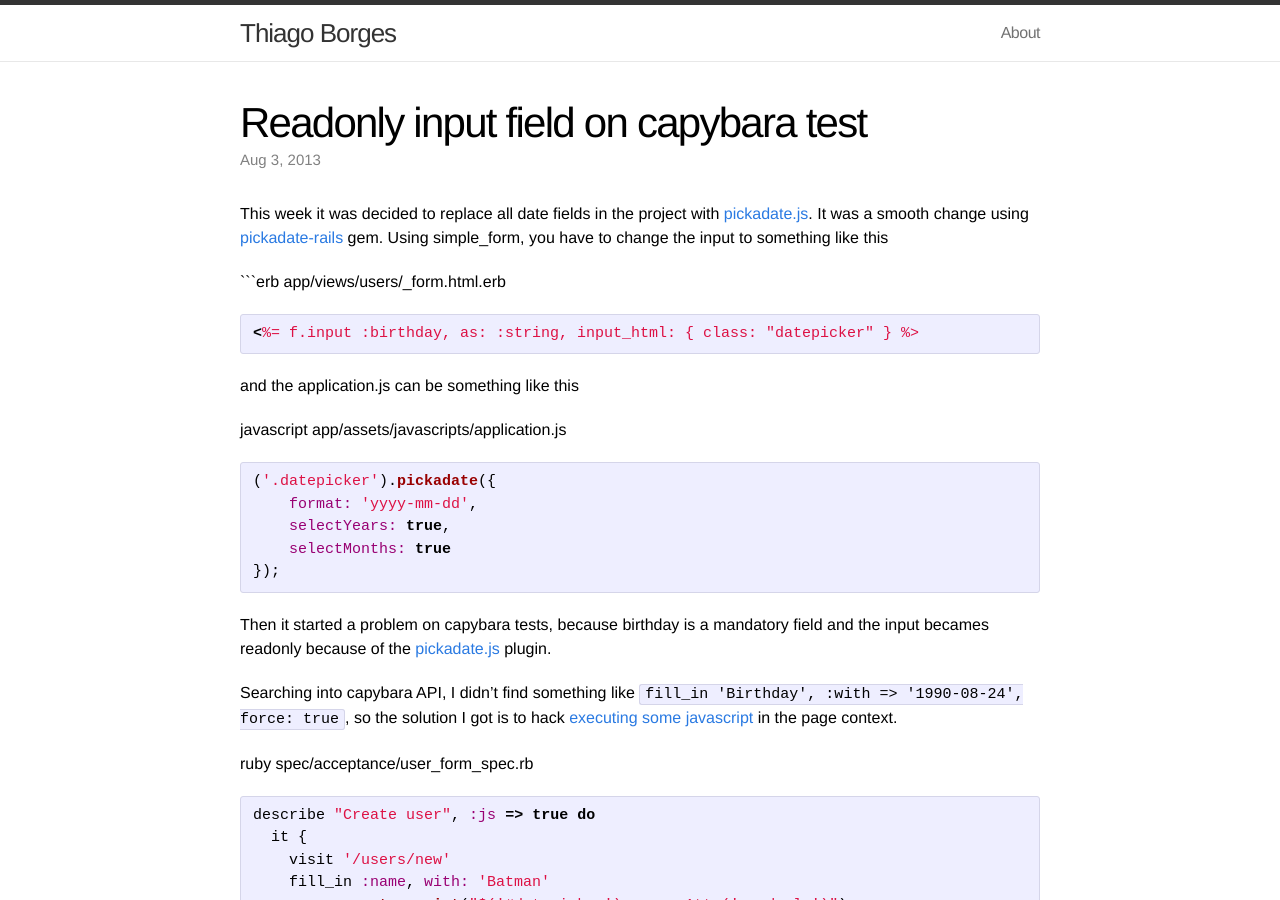
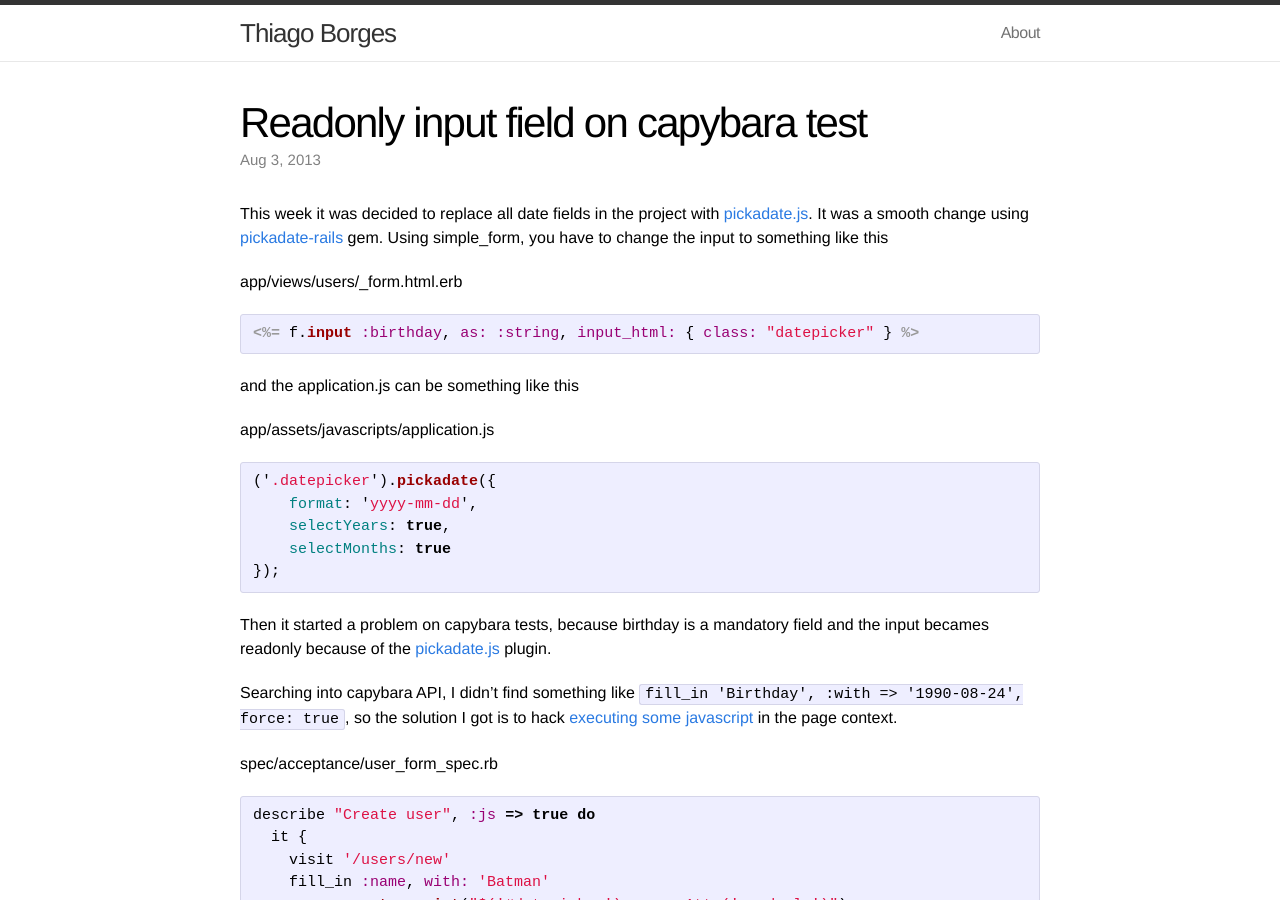
Before and after one commit to thiagogabriel/thiagogabriel.github.io, a Jekyll site: the page built from _posts/2013-08-03-readonly-input-field-on-capybara-test.markdown, in a window 1280 px wide and 900 px high. Built offline with Jekyll 4.4.1, drawn with Linux system fonts in a browser that asks for light colours; comment, search, counter and statistics services are not loaded.

Commit message:
Improve syntax highlight

````diff
--- a/_posts/2013-06-22-how-to-install-ruby-1-dot-9-3-p194-on-rvm.markdown
+++ b/_posts/2013-06-22-how-to-install-ruby-1-dot-9-3-p194-on-rvm.markdown
@@ -11,7 +11,7 @@ categories:
 
 This is the message I received when I tried to install ruby 1.9.3-p194 on RVM:
 
-```
+{% highlight bash %}
 Error running ‘tar xjf /Users/thiago/.rvm/archives/ruby-1.9.3-p194.tar.bz2 -C /Users/thiago/.rvm/tmp/rvm_src_66274 ‘, please read /Users/thiago/.rvm/log/ruby-1.9.3-p194/extract.log
 There has been an error while trying to extract the source.
 Halting the installation.
@@ -19,7 +19,7 @@ There has been an error fetching the ruby interpreter. Halting the installation.
 On the log file extract.log was the message:
 ruby-1.9.3-p194/ext/tk/sample/demos-jp/spin.rb: (Empty error message)
 tar: Error exit delayed from previous errors.
-```
+{% endhighlight %}
 
 <!--more-->
 
--- a/_posts/2013-06-22-quick-tip-ios-animation-on-uisearchbar.markdown
+++ b/_posts/2013-06-22-quick-tip-ios-animation-on-uisearchbar.markdown
@@ -22,7 +22,7 @@ This post is about the following effects:
 
 In our case, we already have UISearchBar in our .xib and UISearchBarDelegate as protocol on @interface (.h) file.
 
-objc MyOwnViewController.h
+MyOwnViewController.h
 {% highlight objective-c %}
 @interface MyOwnViewController : UIViewController <UISearchBarDelegate> {
 {% endhighlight %}
@@ -38,7 +38,7 @@ UISearchBarDelegate has many Delegate Methods. Here we’ll be using
 
 The code is the following:
 
-objc MyOwnViewController.m
+MyOwnViewController.m
 {% highlight objective-c %}
 - (void)searchBarTextDidBeginEditing:(UISearchBar *)searchBar {
     [searchBar setShowsCancelButton:YES animated:YES];
@@ -46,7 +46,7 @@ objc MyOwnViewController.m
 }
 {% endhighlight %}
 
-objc MyOwnViewController.m
+MyOwnViewController.m
 {% highlight objective-c %}
 - (void)searchBarTextDidEndEditing:(UISearchBar *)searchBar {
     [searchBar setShowsCancelButton:NO animated:YES];
--- a/_posts/2013-07-11-how-to-fix-jpeg-support-not-available.markdown
+++ b/_posts/2013-07-11-how-to-fix-jpeg-support-not-available.markdown
@@ -15,7 +15,7 @@ This the most common problem when someone tries to install PIL library on *nix O
 
 <!--more-->
 
-```bash
+{% highlight bash %}
 ---------------------------------------------------------------
     *** TKINTER support not available
     --- JPEG support not available
@@ -23,7 +23,7 @@ This the most common problem when someone tries to install PIL library on *nix O
     --- FREETYPE2 support not available
     *** LITTLECMS support not available
 ---------------------------------------------------------------
-```
+{% endhighlight %}
 
 Their solutions solve 90% of the cases, but I need to use PIL in my virtualenv, so I have to make a link from `/usr/lib/`  to `/home/my_user/my_env/lib` . In my case, my libjpeg is named libjpeg.so.62 and I don’t have permission (it is not recommended to rename, because it can be used by other programs). So, I created a link in my virtualenv with other name `ln -s /usr/lib/libjpeg.so.62 /home/my_user/my_env/lib/libjpeg.so`. Just worked on this way.
 
--- a/_posts/2013-08-03-readonly-input-field-on-capybara-test.markdown
+++ b/_posts/2013-08-03-readonly-input-field-on-capybara-test.markdown
@@ -12,14 +12,14 @@ categories:
 
 This week it was decided to replace all date fields in the project with [pickadate.js][]. It was a smooth change using [pickadate-rails][] gem. Using simple_form, you have to change the input to something like this
 
-```erb app/views/users/_form.html.erb
-{% highlight ruby %}
+app/views/users/_form.html.erb
+{% highlight erb %}
 <%= f.input :birthday, as: :string, input_html: { class: "datepicker" } %>
 {% endhighlight %}
 and the application.js can be something like this
 
-javascript app/assets/javascripts/application.js
-{% highlight ruby %}
+app/assets/javascripts/application.js
+{% highlight javascript lineos %}
 ('.datepicker').pickadate({
     format: 'yyyy-mm-dd',
     selectYears: true,
@@ -33,8 +33,8 @@ Then it started a problem on capybara tests, because birthday is a mandatory fie
 
 Searching into capybara API, I didn't find something like `fill_in 'Birthday', :with => '1990-08-24', force: true`, so the solution I got is to hack [executing some javascript][capybara-scripting] in the page context.
 
-ruby spec/acceptance/user_form_spec.rb
-{% highlight ruby %}
+spec/acceptance/user_form_spec.rb
+{% highlight ruby lineos %}
 describe "Create user", :js => true do
   it {
     visit '/users/new'
@@ -52,9 +52,9 @@ Line 5 removes readonly attribute from input and line 7 is also very important i
 ![image](/images/posts/2013-08-03/pickadate-popup.jpg)
 
 An easier solution is to set the field value directly through javascript:
-```javascript
+{% highlight javascript %}
 page.execute_script("$('#datepicker').val('1970-01-01')")
-```
+{% endhighlight %}
 On this way you don't need to use `trigger('click')`.
 
 
````
Also changed, not shown: other parts of _posts/2013-06-22-how-to-install-ruby-1-dot-9-3-p194-on-rvm.markdown (+1 -1 lines).
